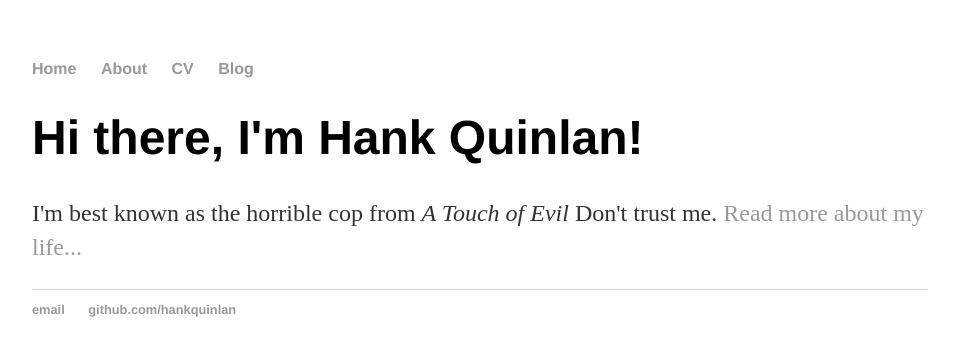
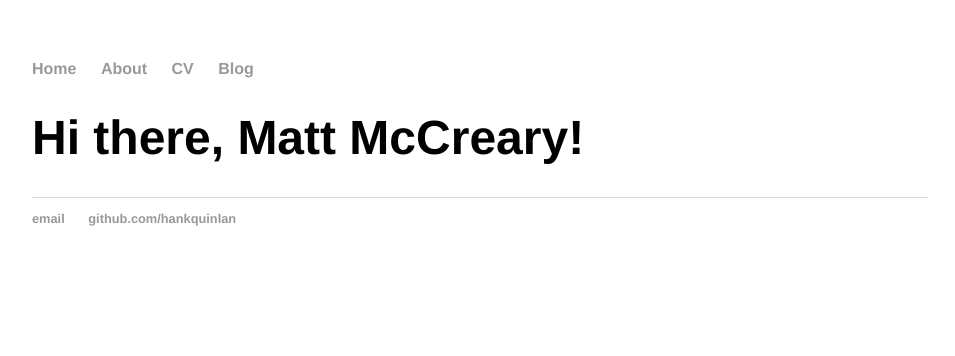
Before and after one commit to mwmccreary/twoonone, a Jekyll site: the page built from index.html, in a window 1280 px wide. Shown: the top 356 px of the page, without its empty margins (160-1115 px from the left). Built offline with Jekyll 4.4.1, drawn with Linux system fonts in a browser that asks for light colours.

Commit message:
Update index.html

```diff
--- a/index.html
+++ b/index.html
@@ -1,8 +1,7 @@
 ---
 layout: default
-title: Hank Quinlan, Horrible Cop
+title: Matt McCreary
 ---
 <div class="blurb">
-	<h1>Hi there, I'm Hank Quinlan!</h1>
-	<p>I'm best known as the horrible cop from <em>A Touch of Evil</em> Don't trust me. <a href="/about">Read more about my life...</a></p>
+	<h1>Hi there, Matt McCreary!</h1>
 </div><!-- /.blurb -->
```
